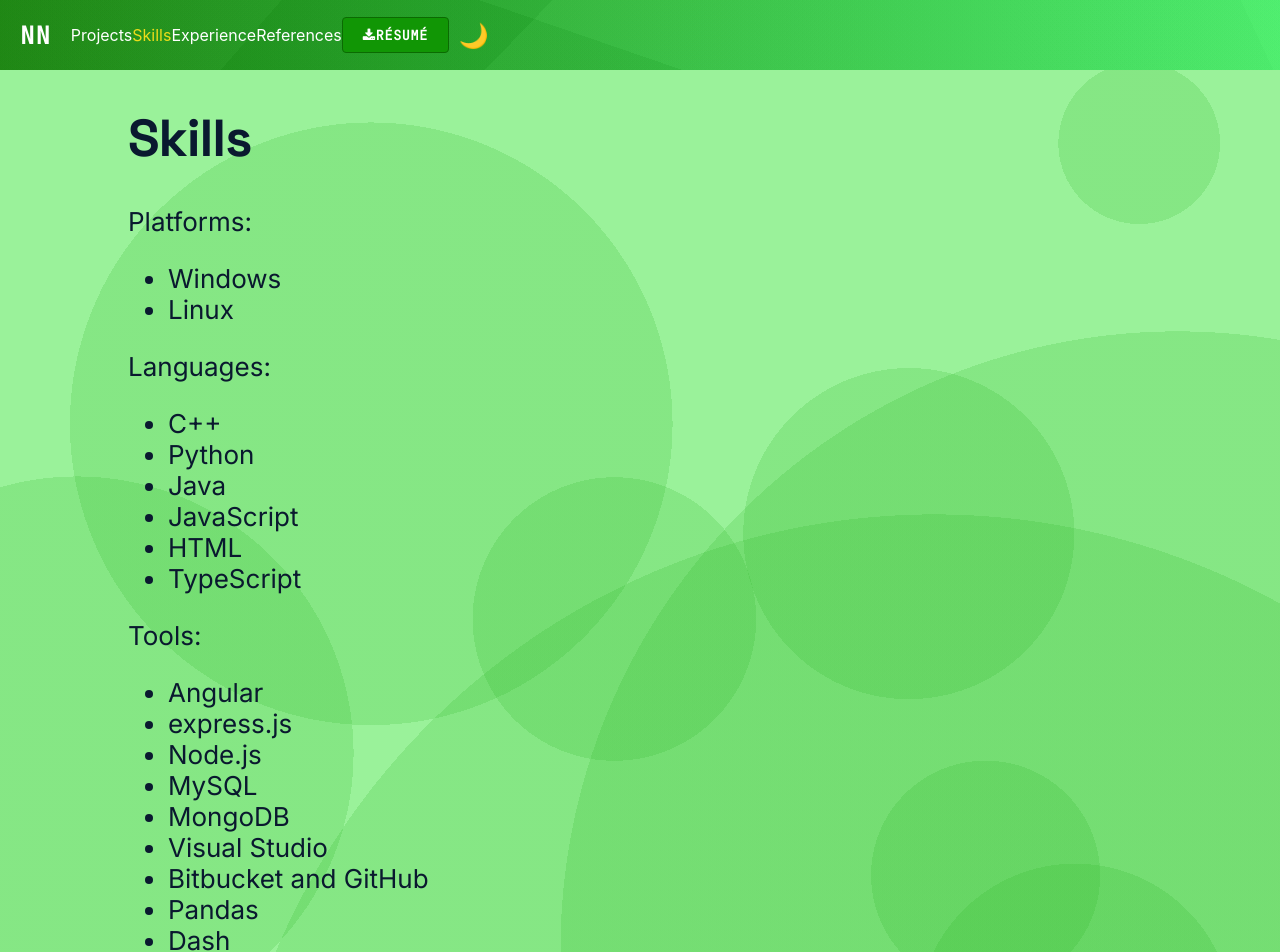
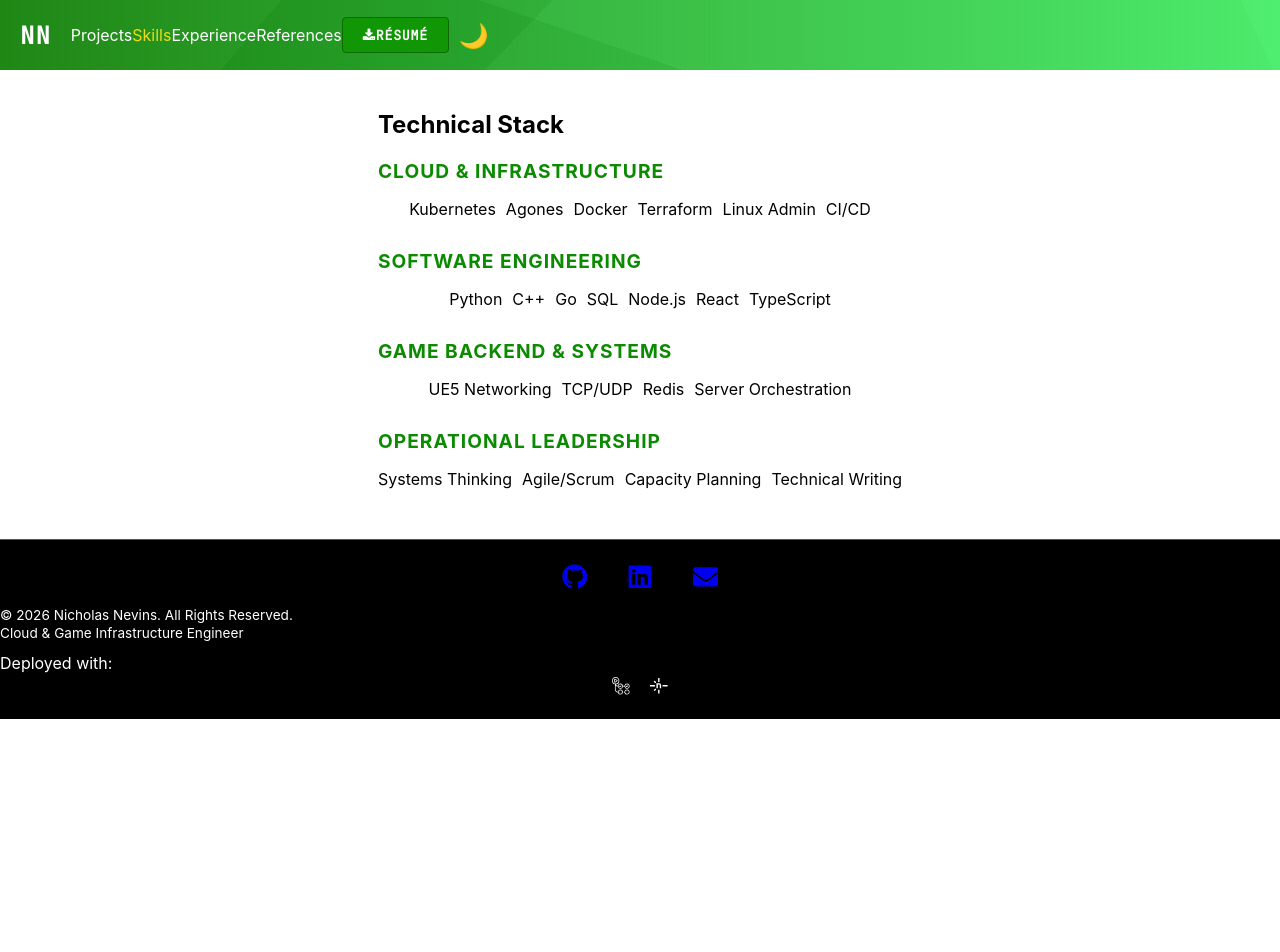
Before and after one commit to NevinsN/professional_portfolio, a React (Create React App) app in the folder professional_portfolio/: page /skills in a window 1280 px wide. Shown: the top 952 px of the page. After the commit the page ends 800 px from the top, so only its background shows below. Built offline with nearby package versions, Linux system fonts and the light colour scheme.

Commit message:
Implementing Skills Updates

```diff
--- a/professional_portfolio/src/App.css
+++ b/professional_portfolio/src/App.css
@@ -321,3 +321,44 @@ button {
     font-size: 1.1rem; /* Slightly smaller to distinguish from socials */
     margin-top: 4px;
 }
+
+/* Skills Container */
+.skills-container {
+    max-width: 800px;
+    margin: 0 auto;
+    padding: 20px;
+}
+
+.skills-category {
+    margin-bottom: 30px;
+}
+
+.skills-category h3 {
+    color: #0b8a02; /* Your primary green */
+    font-size: 1.2rem;
+    margin-bottom: 15px;
+    text-transform: uppercase;
+    letter-spacing: 1px;
+}
+
+/* The Tag Cloud Fix */
+.skills-list {
+    display: flex;
+    flex-wrap: wrap;
+    justify-content: center;
+    gap: 10px;
+    list-style: none;
+    padding: 0;
+}
+
+.skill-tag {
+    transition: all 0.3s cubic-bezier(0.175, 0.885, 0.32, 1.275);
+    cursor: default;
+}
+
+.skill-tag:hover {
+    background-color: #0b8a02 !important;
+    border-color: #0b8a02 !important;
+    color: #000 !important;
+    transform: scale(1.1);
+}
--- a/professional_portfolio/src/pages/skills.js
+++ b/professional_portfolio/src/pages/skills.js
@@ -1,51 +1,41 @@
-import React from "react";
+import React from 'react';
 
-const Skills = ({ theme }) => {
-    return (
-        <header className={`App-header ${theme}`}>
-        <div className="App-header_titleSubpage">
-            <h1>Skills</h1>
+const Skills = () => {
+  const categories = [
+  {
+    title: "Cloud & Infrastructure",
+    skills: ["Kubernetes", "Agones", "Docker", "Terraform", "Linux Admin", "CI/CD"]
+  },
+  {
+    title: "Software Engineering",
+    skills: ["Python", "C++", "Go", "SQL", "Node.js", "React", "TypeScript"]
+  },
+  {
+    title: "Game Backend & Systems",
+    skills: ["UE5 Networking", "TCP/UDP", "Redis", "Server Orchestration"]
+  },
+  {
+    title: "Operational Leadership",
+    skills: ["Systems Thinking", "Agile/Scrum", "Capacity Planning", "Technical Writing"]
+  }
+];
+
+
+  return (
+    <section className="skills-container">
+      <h2>Technical Stack</h2>
+      {categories.map((cat, idx) => (
+        <div key={idx} className="skills-category">
+          <h3>{cat.title}</h3>
+          <ul className="skills-list">
+            {cat.skills.map((skill, sIdx) => (
+              <li key={sIdx} className="skill-tag">{skill}</li>
+            ))}
+          </ul>
         </div>
-        <div className="App-header_content">
-            Platforms:
-            <ul>
-                <li>Windows</li>
-                <li>Linux</li>
-            </ul>
-
-            Languages:
-            <ul>
-                <li>C++</li>
-                <li>Python</li>
-                <li>Java</li>
-                <li>JavaScript</li>
-                <li>HTML</li>
-                <li>TypeScript</li>
-            </ul>
-
-            Tools:
-            <ul>
-                <li>Angular</li>
-                <li>express.js</li>
-                <li>Node.js</li>
-                <li>MySQL</li>
-                <li>MongoDB</li>
-                <li>Visual Studio</li>
-                <li>Bitbucket and GitHub</li>
-                <li>Pandas</li>
-                <li>Dash</li>
-                <li>RESTful APIs</li>
-                <li>OpenGL</li>
-                <li>Tensorflow</li>
-                <li>Keras</li>
-                <li>MS Office Suite</li>
-                <li>RES apis</li>
-                <li>PyQt</li>
-                <li>Unreal Engine</li>
-            </ul>
-        </div>
-        </header>
-    );
+      ))}
+    </section>
+  );
 };
 
 export default Skills;
```
